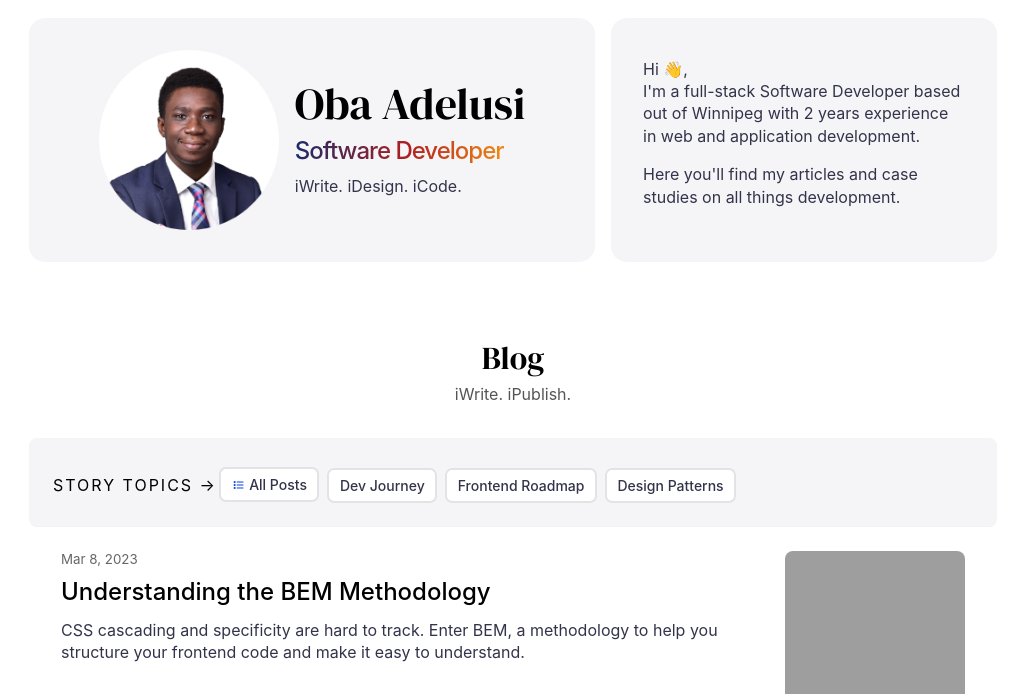
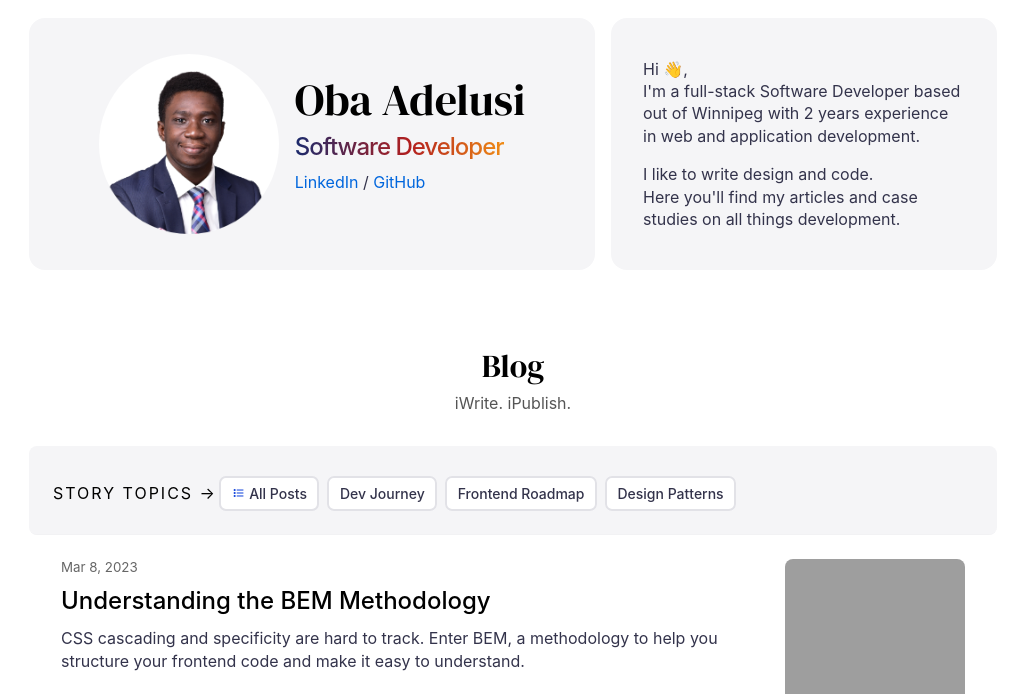
Before and after one commit to obafunsho/obafunsho.github.io, a plain HTML site: page index.html in a window 1280 px wide. Shown: the part 92-786 px from the top of the page, without its empty margins (127-1147 px from the left). Drawn offline with nearby package versions, Linux system fonts and the light colour scheme; grey boxes are pictures that could not be loaded.

Commit message:
Updated page title

```diff
--- a/index.html
+++ b/index.html
@@ -14,7 +14,7 @@
         href="https://fonts.googleapis.com/css2?family=Material+Symbols+Outlined:opsz,wght,FILL,GRAD@48,400,0,0" />
 
     <link rel="stylesheet" href="css/styles.css" />
-    <title>Oba Adelusi &mdash; Home</title>
+    <title>Home &mdash; Oba Adelusi</title>
 </head>
 
 <body>
@@ -43,7 +43,10 @@
                     <div class="hero__profile_info">
                         <h1 class="hero__profile_name">Oba Adelusi</h1>
                         <h2 class="hero__profile_title">Software Developer</h2>
-                        <p class="hero__profile_summary">iWrite. iDesign. iCode.</p>
+                        <p class="hero__profile_link">
+                            <a href="https://linkedin.com/in/obaadelusi">LinkedIn</a> /
+                            <a href="https://github.com/obafunsho">GitHub</a>
+                        </p>
                     </div>
                 </div>
                 <div class="hero__description">
@@ -52,7 +55,8 @@
                         I'm a full-stack Software Developer based out of Winnipeg with 2 years experience in web and
                         application development.
                     </p>
-                    <p>Here you'll find my articles and case studies on all things development.</p>
+                    <p>I like to write design and code.<br> Here you'll find my articles and case studies on all
+                        things development.</p>
                 </div>
             </section>
             <section class="blog">
```
Also changed, not shown: portfolio.html (+1 -1 lines).
